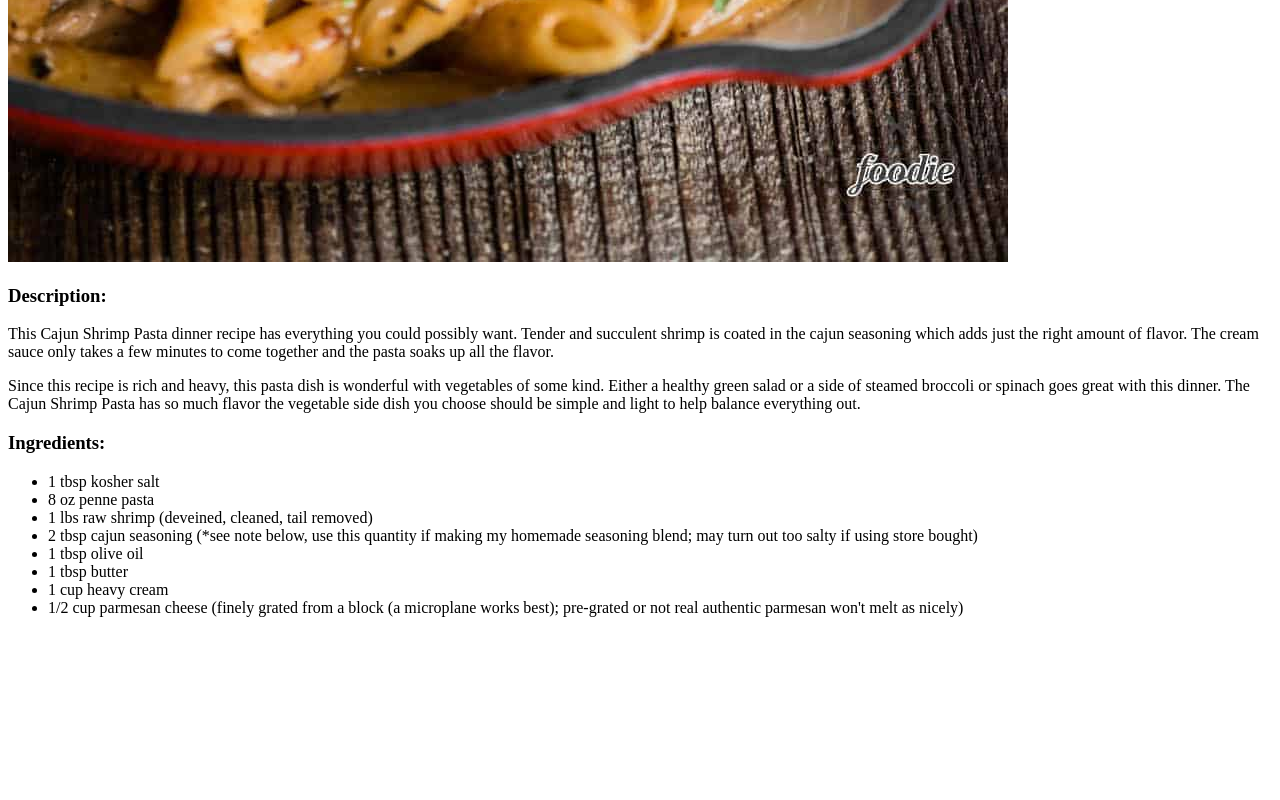
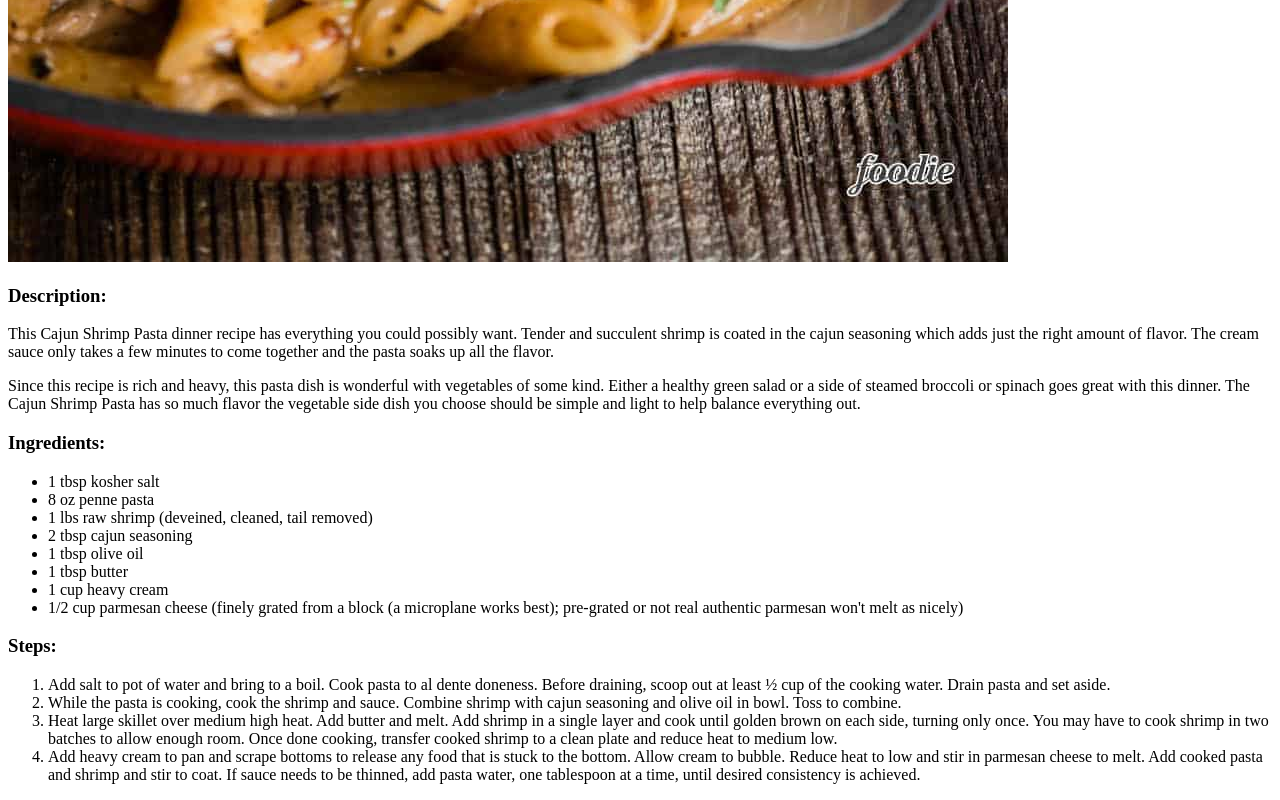
Before and after one commit to AAknow/odin-recipes, a plain HTML site: page recipes/cajun-shrimp-pasta.html in a window 1280 px wide. Shown: the part 1316-2116 px from the top of the page. Before the commit the page ends 1949 px from the top, so only its background shows below. Drawn offline with Linux system fonts and the light colour scheme.

Commit message:
Add Steps heading and ordered list of steps below on cajun-shrimp-pasta.html

```diff
--- a/recipes/cajun-shrimp-pasta.html
+++ b/recipes/cajun-shrimp-pasta.html
@@ -8,7 +8,7 @@
 
     <body>
         <h1>Cajun Shrimp Pasta</h1>
-            <img src="img/cajun-shrimp-pasta.jpg">
+            <img src="img/cajun-shrimp-pasta.jpg" alt="A close up of Cajun Shrimp Pasta in a bowl">
         <h3>Description:</h3>
             <p>This Cajun Shrimp Pasta dinner recipe has everything you could possibly want. Tender and succulent shrimp is coated in the cajun seasoning which adds just the right amount of flavor. The cream sauce only takes a few minutes to come together and the pasta soaks up all the flavor.</p>
             <p>Since this recipe is rich and heavy, this pasta dish is wonderful with vegetables of some kind. Either a healthy green salad or a side of steamed broccoli or spinach goes great with this dinner. The Cajun Shrimp Pasta has so much flavor the vegetable side dish you choose should be simple and light to help balance everything out.</p>
@@ -17,12 +17,19 @@
                 <li>1 tbsp kosher salt</li>
                 <li>8 oz penne pasta</li>
                 <li>1 lbs raw shrimp (deveined, cleaned, tail removed)
-                <li>2 tbsp cajun seasoning (*see note below, use this quantity if making my homemade seasoning blend; may turn out too salty if using store bought)</li>
+                <li>2 tbsp cajun seasoning</li>
                 <li>1 tbsp olive oil</li>
                 <li>1 tbsp butter</li>
                 <li>1 cup heavy cream</li>
                 <li>1/2 cup parmesan cheese (finely grated from a block (a microplane works best); pre-grated or not real authentic parmesan won't melt as nicely)</li>
             </ul>
+        <h3>Steps:</h3>
+            <ol>
+                <li>Add salt to pot of water and bring to a boil. Cook pasta to al dente doneness. Before draining, scoop out at least ½ cup of the cooking water. Drain pasta and set aside.</li>
+                <li>While the pasta is cooking, cook the shrimp and sauce. Combine shrimp with cajun seasoning and olive oil in bowl. Toss to combine.</li>
+                <li>Heat large skillet over medium high heat. Add butter and melt. Add shrimp in a single layer and cook until golden brown on each side, turning only once. You may have to cook shrimp in two batches to allow enough room. Once done cooking, transfer cooked shrimp to a clean plate and reduce heat to medium low.</li>
+                <li>Add heavy cream to pan and scrape bottoms to release any food that is stuck to the bottom. Allow cream to bubble. Reduce heat to low and stir in parmesan cheese to melt. Add cooked pasta and shrimp and stir to coat. If sauce needs to be thinned, add pasta water, one tablespoon at a time, until desired consistency is achieved.</li>
+            </ol>
 
     </body>
 </html>
```
